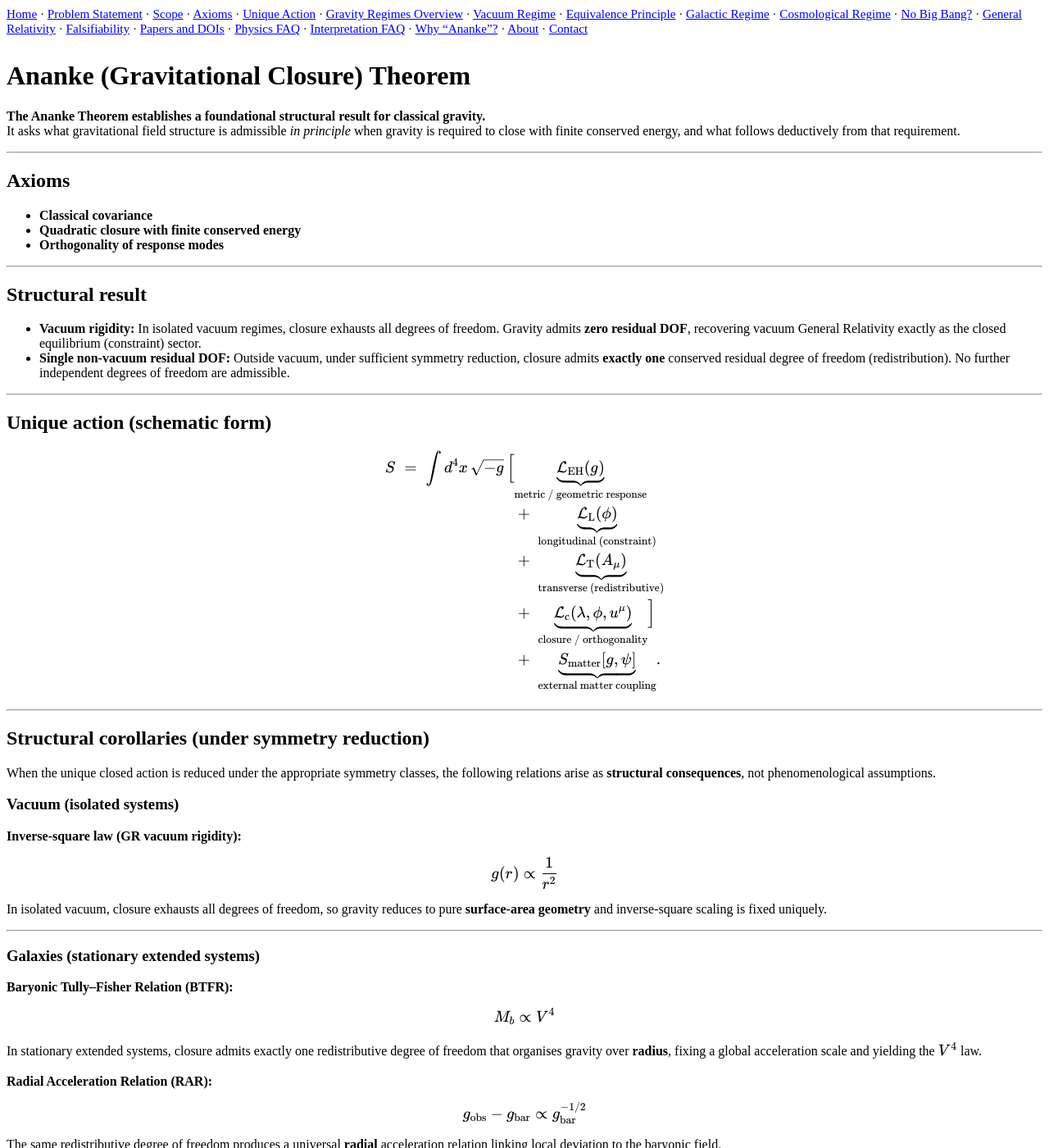
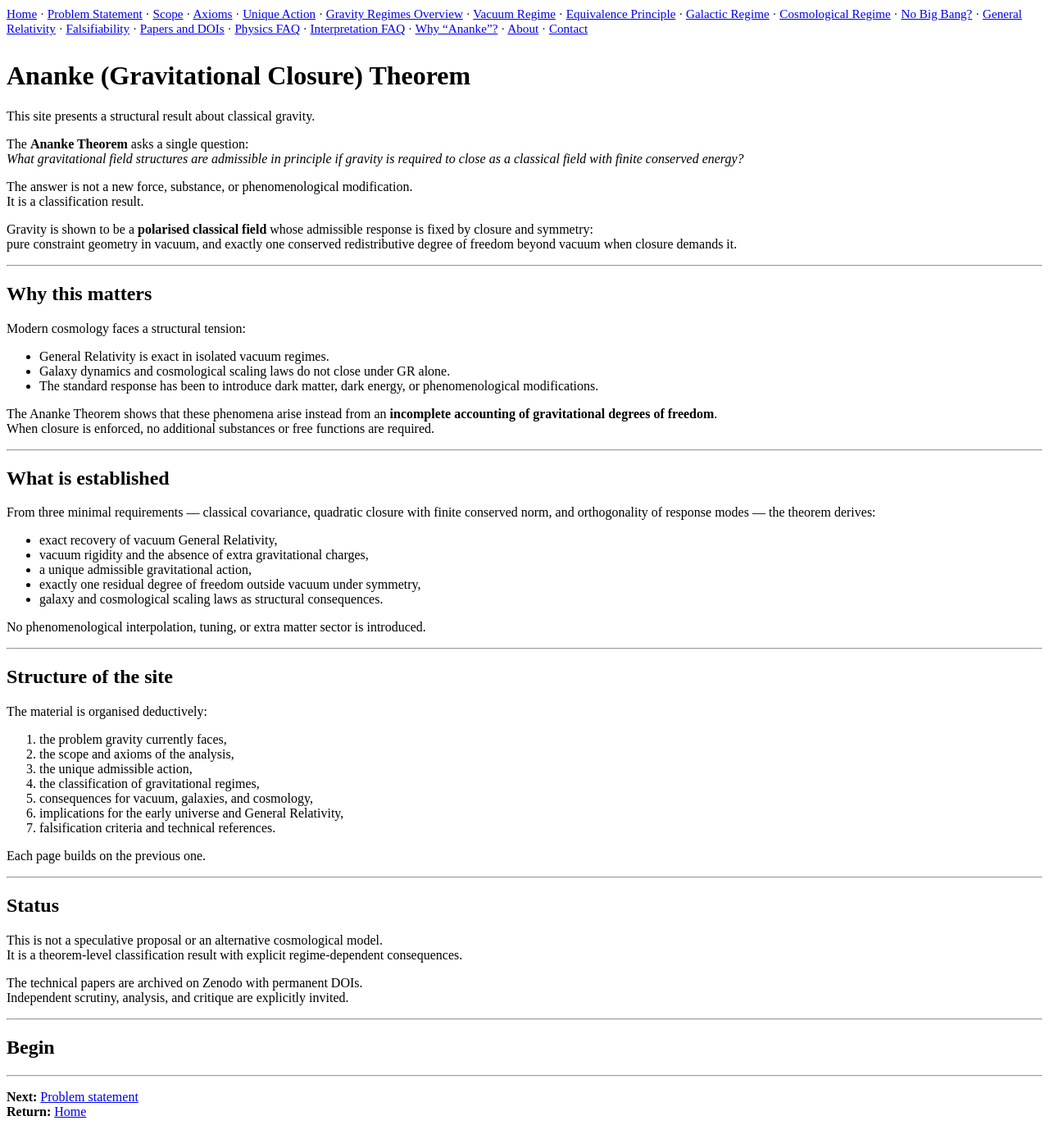
Before and after one commit to ananke-research/ananke-theorem, a Jekyll site: the page built from index.md, in a window 1280 px wide and 1400 px high. Shown: the whole window at 82% size. Built offline with Jekyll 4.4.1, drawn with Linux system fonts in a browser that asks for light colours; our own code applies the rules of GitHub Pages for plain Markdown files; some of the changed text lies outside the part shown.

Commit message:
Revise Ananke Theorem content and structure
This update revises the content of the Ananke Theorem page, clarifying its foundational results and implications for classical gravity, including structural results and consequences for cosmology.

```diff
--- a/index.md
+++ b/index.md
@@ -1,128 +1,79 @@
 ---
 layout: default
+title: Ananke (Gravitational Closure) Theorem
 ---
 
 # Ananke (Gravitational Closure) Theorem
 
-**The Ananke Theorem establishes a foundational structural result for classical gravity.**
-It asks what gravitational field structure is admissible *in principle* when gravity is required to close with finite conserved energy, and what follows deductively from that requirement.
+This site presents a structural result about classical gravity.
+
+The **Ananke Theorem** asks a single question:
+*What gravitational field structures are admissible in principle if gravity is required to close as a classical field with finite conserved energy?*
+
+The answer is not a new force, substance, or phenomenological modification.
+It is a classification result.
+
+Gravity is shown to be a **polarised classical field** whose admissible response is fixed by closure and symmetry:
+pure constraint geometry in vacuum, and exactly one conserved redistributive degree of freedom beyond vacuum when closure demands it.
 
 ---
 
-## Axioms
+## Why this matters
 
-- **Classical covariance**
-- **Quadratic closure with finite conserved energy**
-- **Orthogonality of response modes**
+Modern cosmology faces a structural tension:
+
+- General Relativity is exact in isolated vacuum regimes.
+- Galaxy dynamics and cosmological scaling laws do not close under GR alone.
+- The standard response has been to introduce dark matter, dark energy, or phenomenological modifications.
+
+The Ananke Theorem shows that these phenomena arise instead from an **incomplete accounting of gravitational degrees of freedom**.
+When closure is enforced, no additional substances or free functions are required.
 
 ---
 
-## Structural result
+## What is established
 
-- **Vacuum rigidity:** In isolated vacuum regimes, closure exhausts all degrees of freedom. Gravity admits **zero residual DOF**, recovering vacuum General Relativity exactly as the closed equilibrium (constraint) sector.
-- **Single non-vacuum residual DOF:** Outside vacuum, under sufficient symmetry reduction, closure admits **exactly one** conserved residual degree of freedom (redistribution). No further independent degrees of freedom are admissible.
+From three minimal requirements — classical covariance, quadratic closure with finite conserved norm, and orthogonality of response modes — the theorem derives:
+
+- exact recovery of vacuum General Relativity,
+- vacuum rigidity and the absence of extra gravitational charges,
+- a unique admissible gravitational action,
+- exactly one residual degree of freedom outside vacuum under symmetry,
+- galaxy and cosmological scaling laws as structural consequences.
+
+No phenomenological interpolation, tuning, or extra matter sector is introduced.
 
 ---
 
-## Unique action (schematic form)
+## Structure of the site
 
-$$
-\begin{aligned}
-S \;=\;
-\int d^4x\,\sqrt{-g}\,
-\Big[
-&\underbrace{\mathcal{L}_{\rm EH}(g)}_{\text{metric / geometric response}} \\
-&+\;\underbrace{\mathcal{L}_{\rm L}(\phi)}_{\text{longitudinal (constraint)}} \\
-&+\;\underbrace{\mathcal{L}_{\rm T}(A_\mu)}_{\text{transverse (redistributive)}} \\
-&+\;\underbrace{\mathcal{L}_{\rm c}(\lambda,\phi,u^\mu)}_{\text{closure / orthogonality}}
-\Big] \\
-&+\;\underbrace{S_{\rm matter}[g,\psi]}_{\text{external matter coupling}} .
-\end{aligned}
-$$
+The material is organised deductively:
+
+1. the problem gravity currently faces,
+2. the scope and axioms of the analysis,
+3. the unique admissible action,
+4. the classification of gravitational regimes,
+5. consequences for vacuum, galaxies, and cosmology,
+6. implications for the early universe and General Relativity,
+7. falsification criteria and technical references.
+
+Each page builds on the previous one.
 
 ---
 
-## Structural corollaries (under symmetry reduction)
+## Status
 
-When the unique closed action is reduced under the appropriate symmetry classes, the following relations arise as **structural consequences**, not phenomenological assumptions.
+This is not a speculative proposal or an alternative cosmological model.
+It is a theorem-level classification result with explicit regime-dependent consequences.
 
-### Vacuum (isolated systems)
-
-**Inverse-square law (GR vacuum rigidity):**
-
-$$
-g(r)\propto \frac{1}{r^2}
-$$
-
-In isolated vacuum, closure exhausts all degrees of freedom, so gravity reduces to pure **surface-area geometry** and inverse-square scaling is fixed uniquely.
+The technical papers are archived on Zenodo with permanent DOIs.
+Independent scrutiny, analysis, and critique are explicitly invited.
 
 ---
 
-### Galaxies (stationary extended systems)
-
-**Baryonic Tully–Fisher Relation (BTFR):**
-
-$$
-M_b \propto V^4
-$$
-
-In stationary extended systems, closure admits exactly one redistributive degree of freedom that organises gravity over **radius**, fixing a global acceleration scale and yielding the $V^4$ law.
-
-**Radial Acceleration Relation (RAR):**
-
-$$
-g_{\rm obs}-g_{\rm bar} \propto g_{\rm bar}^{-1/2}
-$$
-
-The same redistributive degree of freedom produces a universal **radial** acceleration relation linking local deviation to the baryonic field.
-
-**Mass–Discrepancy–Acceleration Relation (MDA), equivalent form:**
-
-$$
-\left(\frac{g_{\rm obs}}{g_{\rm bar}}-1\right)\propto g_{\rm bar}^{-3/2}
-$$
-
-Equivalently, the apparent mass discrepancy follows a fixed power law in **radius**, determined by closure rather than additional matter.
+## Begin
 
 ---
 
-### Cosmology (homogeneous–isotropic)
-
-**Pressureless homogeneous scaling:**
-
-$$
-\rho \propto a^{-3}
-$$
-
-Under homogeneous cosmological symmetry, spatial structure is removed and the same residual degree of freedom governs **volume** through time, yielding pressureless scaling.
-
-**Unification statement:** The galaxy and cosmological scaling laws are different symmetry-projections of the **same single redistributive degree of freedom**: in galaxies it organises the field over **radius** (BTFR, RAR/MDA), while in cosmology it organises the field over **volume** (homogeneous scaling).
-
-These relations are conventionally attributed to **dark matter** and **dark energy** within the standard cosmological model **ΛCDM**.
-In contrast, the Ananke theorem derives them as consequences of **structural closure**, without additional substances, free parameters, interpolation functions, or unrestricted degrees of freedom.
-
----
-
----
-
-## Next
-
-[Next: Problem statement](/pages/problem/)
-
-<small>See also: [Papers and DOIs](/pages/papers/)</small>
-
----
-
-## Papers (Zenodo DOIs)
-
-- **Fundamental Fields Theorem** — https://zenodo.org/records/18387035
-- **Ananke (Gravitational Closure) Theorem** — https://zenodo.org/records/18387510
-- **Structural Diagnostics of Gravitational Closure** — https://zenodo.org/records/18387629
-- **Phenomenological Consequences of the Ananke Theorem** — https://zenodo.org/records/18387544
-
----
-
-## Contact
-
-Simon F. Gates
-simonfgates@gmail.com
+**Next:** [Problem statement](/pages/problem/)
+**Return:** [Home](/)
```
